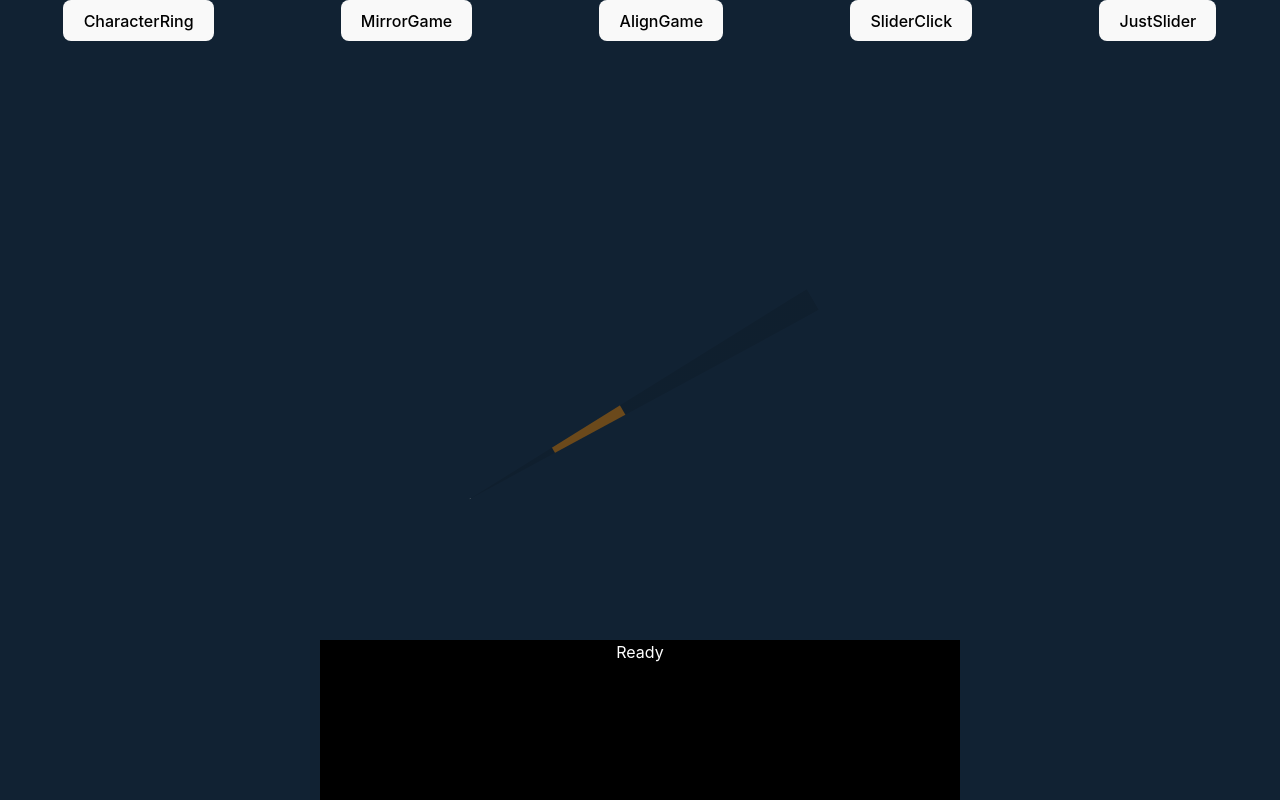
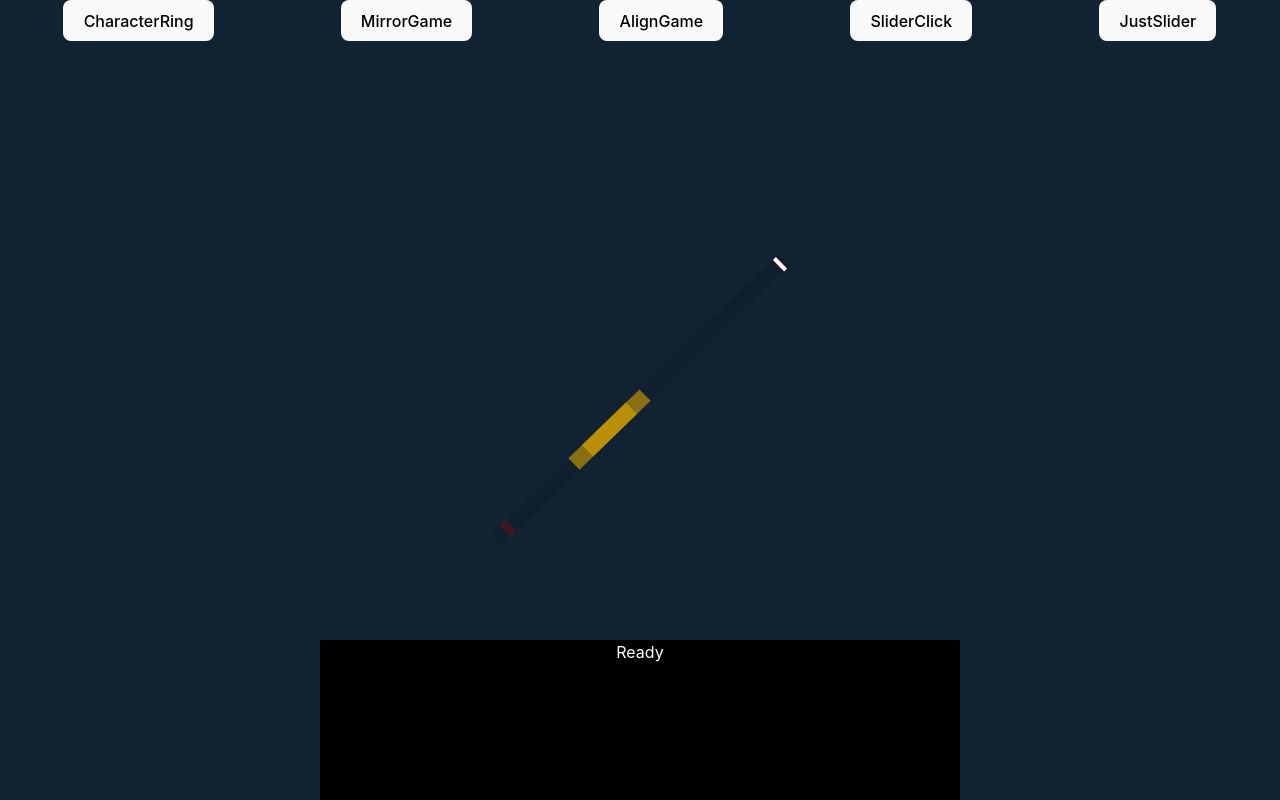
Before and after one commit to rniemela77/rts-game, a Vue app: page / in a window 1280 px wide. Built offline with nearby package versions, Linux system fonts and the light colour scheme.

Commit message:
more stuff

```diff
--- a/src/components/JustSlider.vue
+++ b/src/components/JustSlider.vue
@@ -10,6 +10,7 @@ const barAngle = ref(0);
 const sliderCss = computed(() => {
     return `top: ${sliderPosition.value}%;`;
 });
+const clickCombo = ref(0);
 
 const resetPosition = () => {
     sliderPosition.value = 0;
@@ -33,10 +34,8 @@ onMounted(() => {
     setInterval(() => {
         // move the slider with its acceleration
         if (sliderPosition.value >= 100) {
-            resetPosition();
-            resetAcceleration();
-            resetSpeed();
-            resetAngle();
+            handleMiss();
+            resetSlider();
         } else {
             sliderPosition.value += sliderSpeed.value;
             sliderSpeed.value *= sliderAcceleration.value;
@@ -44,77 +43,103 @@ onMounted(() => {
     }, 1000 / fps.value);
 });
 
-const resetCriticalZone = () => {
-    criticalZone.value = [Math.random() * 100, Math.random() * 100].sort((a, b) => a - b);
+const resetSlider = () => {
+    resetPosition();
+    resetAcceleration();
+    resetSpeed();
+    resetAngle();
+}
 
-    // ensure critical zone is at least 10 units
-    if (criticalZone.value[1] - criticalZone.value[0] < 10) {
-        criticalZone.value[1] += 10;
-    }
+const criticalZoneSize = ref(20);
+const criticalZone = ref([[25, 45]]);
+const resetCriticalZones = () => {
+    criticalZone.value = [];
+    // const firstValue = Math.random() * (100 - criticalZoneSize.value);
+
+    createCriticalZone(Math.random() * (100 - criticalZoneSize.value));
+    createCriticalZone(Math.random() * (100 - (criticalZoneSize.value)));
+};
+const createCriticalZone = (firstValue) => {
+    criticalZone.value.push([
+        firstValue,
+        firstValue + criticalZoneSize.value
+    ].sort((a, b) => a - b));
 };
 
-const criticalZone = ref([25, 45]);
 
 const state = ref('Ready');
 
 const handleHit = () => {
-    state.value = 'Hit';
+    // state.value = 'Hit';
     hitEffect.value = true;
-    resetCriticalZone();
+    resetCriticalZones();
     resetPosition();
     resetSpeed();
     resetAngle();
-    sliderAcceleration.value += 0.02;
+    clickCombo.value += 1;
+    // sliderSpeed.value += 0.1;
+    sliderAcceleration.value += 0.01;
 
     setTimeout(() => {
         hitEffect.value = false;
-        state.value = 'Ready';
+        // state.value = 'Ready';
     }, 100);
 };
 
-const handleClick = () => {
-    console.log('Firing');
-
-
-    if (sliderPosition.value >= criticalZone.value[0] && sliderPosition.value <= criticalZone.value[1]) {
-        handleHit();
-    } else {
-        state.value = 'Miss';
-
+const createHitMarker = () => {
     // create hit marker
     const marker = document.createElement('div');
     marker.classList.add('marker');
-        marker.style.top = '0px';
     marker.style.width = '100%';
     marker.style.height = '0.5rem';
     marker.style.background = 'red';
-        marker.style.opacity = '0.5';
+    marker.style.opacity = '0.2';
     marker.style.position = 'absolute';
+    marker.style.transition = 'all 0.5s linear';
 
     document.querySelector('.slider').appendChild(marker);
 
     // move the marker to the slider position
-        marker.style.top = sliderPosition.value + '%';
-
+    const markerPosition = sliderPosition.value > 100 ? 95 : sliderPosition.value;
+    marker.style.top = `${markerPosition}%`;
 
     // remove the marker after 1s
     setTimeout(() => {
         marker.remove();
     }, 500);
+};
+const handleMiss = () => {
+    clickCombo.value = 0;
+    createHitMarker();
+    // state.value = 'Miss';
+    resetCriticalZones();
+    resetPosition();
+    resetSpeed();
+    resetAngle();
+    // sliderAcceleration.value = 1.1;
 
-        //
+};
+const handleClick = () => {
+    let hits = 0;
+    criticalZone.value.forEach(zone => {
+        if (sliderPosition.value >= zone[0] && sliderPosition.value <= zone[1]) {
+            hits += 1;
         }
+    });
+
+    hits > 0 ? handleHit() : handleMiss();
 };
 
 // hit effect
 const hitEffect = ref(false);
-const hitEffectCss = computed(() => {
+const sliderBarCss = computed(() => {
     // if hitEffect is true, apply the hit effect
     return {
-        'box-shadow': hitEffect.value ? '0 0 10px 10px red' : 'none',
-        'filter': hitEffect.value ? 'brightness(15) hue-rotate(200deg)' : '',
+        // 'transform-origin': `50% ${sliderPosition.value}%`,
+        'box-shadow': hitEffect.value ? '0px 0px 15px 0px rgb(255, 255, 255)' : '',
+        'filter': hitEffect.value ? 'brightness(15)' : '',
         'transform': `rotate(${barAngle.value}deg)`,
-        // 'transition': 'all 0.15s cubic-bezier(0.25, 0.46, 0.45, 0.94)',
+        // 'transition': 'all 0.05s cubic-bezier(0.25, 0.46, 0.45, 0.94)',
         // 'height': Math.random() * 10 + 5 + 'rem',
     }
 });
@@ -123,42 +148,51 @@ const hitEffectCss = computed(() => {
 <template>
     <div class="screenz">
         <!-- <GameBoard :cells="cells" /> -->
-        <div class="slider" :style="hitEffectCss">
+        <div class="slider" :style="sliderBarCss">
             <div class="slider-current" :style="sliderCss"></div>
-            <div class="slider-critical-zone"
-                :style="`height: ${criticalZone[1] - criticalZone[0]}%; top: ${criticalZone[0]}%;`"></div>
+            <div v-for="zone in criticalZone" :key="zone" class="slider-critical-zone"
+                :style="`height: ${zone[1] - zone[0]}%; top: ${zone[0]}%;`"></div>
         </div>
 
+        <div>
+            <span v-for="i in clickCombo" :key="i">
+                <span :style="'font-size: 2rem; ' +
+            'transition: all 0.5s linear; ' +
+            'filter: hue-rotate(' + clickCombo * 25 + 'deg); ' +
+            'z-index: -1; '
+            ">🔥</span>
+            </span>
+        </div>
+        <div @mousedown="handleClick" class="btn">{{ state }}</div>
 
-        <div @mousedown="handleClick" class="btn">{{ state }}</div>
     </div>
 </template>
 
 <style scoped>
-
 .slider {
-    width: 1.5rem;
+    width: 1rem;
     height: 50vh;
     background: linear-gradient(180deg, rgba(0, 0, 0, 0.1) 50%, rgba(0, 0, 0, 0.1) 100%);
     position: relative;
-    clip-path: polygon(50% 0%, 0% 100%, 100% 100%);
+    /* clip-path: polygon(50% 0%, 0% 100%, 100% 100%); */
 }
 
 .slider-current {
     width: 100%;
-    height: 0.1rem;
+    height: 0.25rem;
     position: absolute;
     top: 0;
     left: 0;
     transform-origin: bottom;
     background: rgb(255, 255, 255);
+    box-shadow: 0px 0px 2px rgb(104, 0, 0);
     z-index: 1;
 }
 
 .slider-critical-zone {
     width: 100%;
     position: absolute;
-    background: rgb(168, 102, 15);
+    background: rgb(218, 163, 0);
     opacity: 0.6;
 }
 
```
Lines whose indentation alone changed are shown as unchanged.
